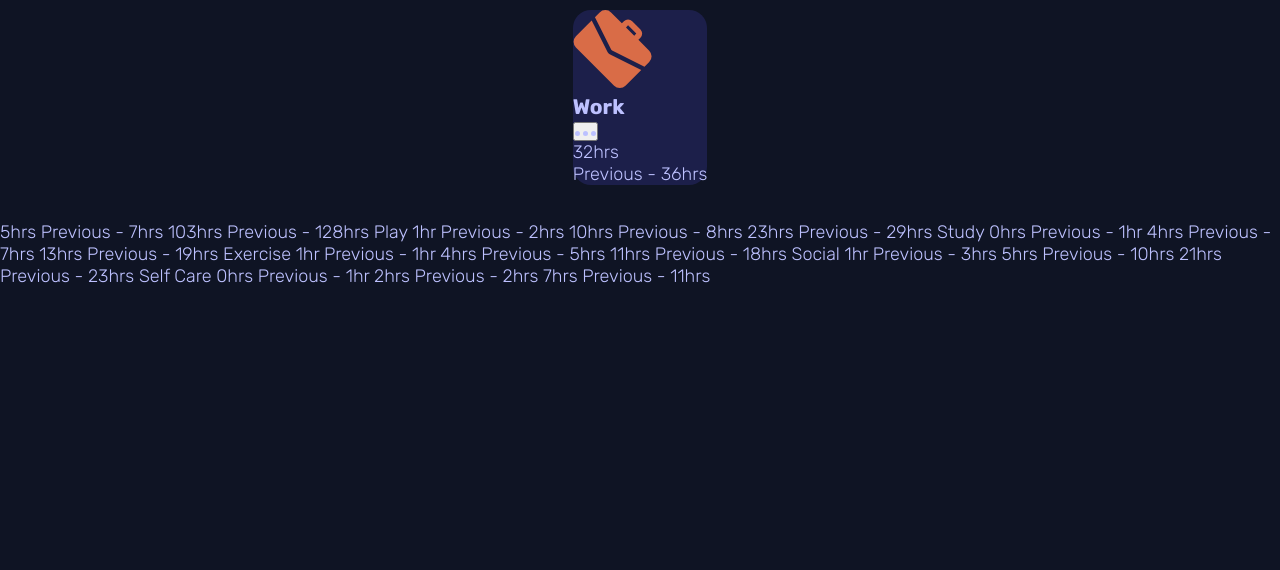
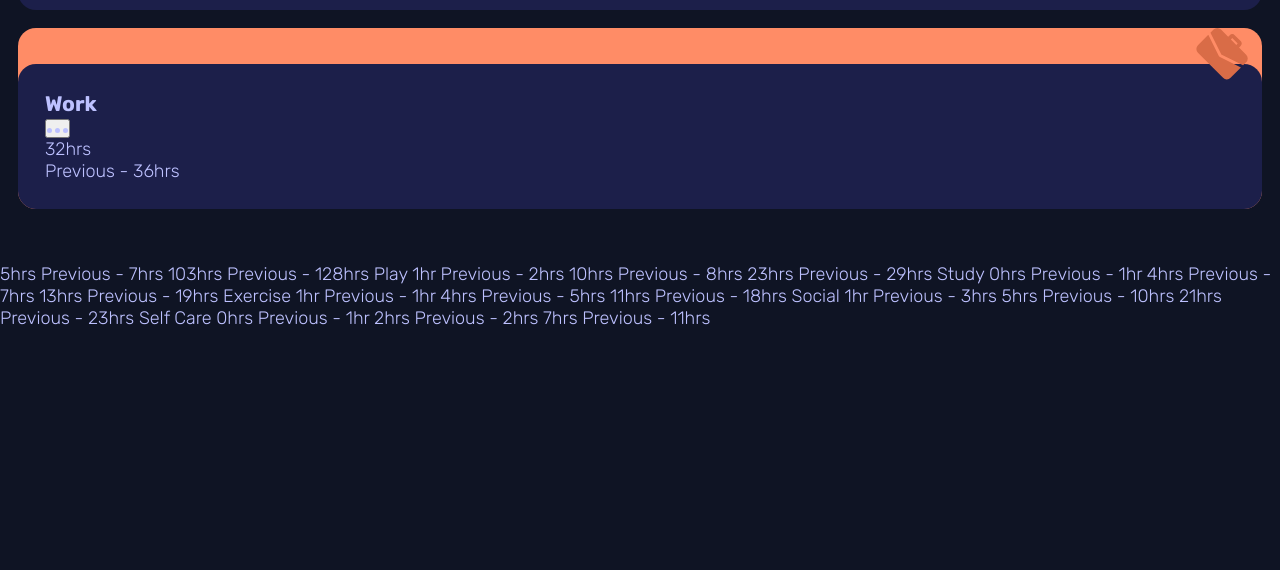
Before and after one commit to userMauro-code/_11-time-traking-dashboard-main, a plain HTML site: page index.html in a window 1280 px wide. Shown: the part 230-800 px from the top of the page. Drawn offline with Linux system fonts and the light colour scheme.

Commit message:
creado de tarjetas

```diff
--- a/css/style.css
+++ b/css/style.css
@@ -44,7 +44,7 @@ body {
     flex-direction: column;
     gap: 1rem;
     align-items: center;
-    padding: 2rem 1rem;
+    padding: 3rem 1rem;
 }
 
 .section > .card__header > .card__header--user {
@@ -71,6 +71,13 @@ body {
 .section > .card {
     background-color: var(--bg);
     border-radius: var(--card-radius);
+    width: 100%;
+}
+
+.section > .card > .card__content {
+    background-color: var(--bg);
+    border-radius: var(--card-radius);
+    padding: 1.5rem;
 }
 
 .section > .card__header > .card__header--buttons {
@@ -87,3 +94,19 @@ body {
     font-weight: var(--font-regular);
     font-size: .8rem;
 }
+
+.section > .card__works {
+    background-color:  var(--bg-card-work);
+    position: relative;
+    padding-top: 2rem;
+    z-index: 30;
+}
+
+.section > .card__works > img {
+    height: 52px;
+    width: 52px;
+    position: absolute;
+    right: .8rem;
+    top: 0;
+    z-index: 0;
+}
```
